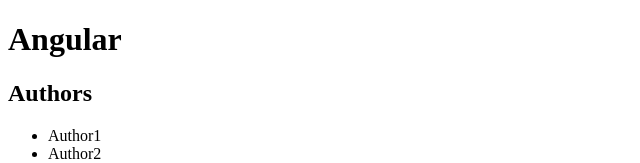
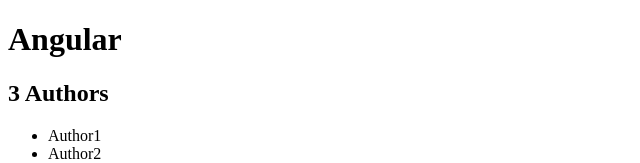
Before and after one commit to Keflemariam/Authors_List, an Angular app: page / in a window 1280 px wide. Shown: the top 163 px of the page, without its empty margins (0-640 px from the left). Built offline with nearby package versions, Linux system fonts and the light colour scheme.

Commit message:
add no of authors

```diff
--- a/src/app/authors/authors.component.html
+++ b/src/app/authors/authors.component.html
@@ -1,4 +1,4 @@
-<h2>{{title}}</h2>
+<h2>{{Authors_.length + ' ' + title}}</h2>
   <ul>
       <li *ngFor="let author1 of Authors_">{{author1}}</li>
   </ul>
```
